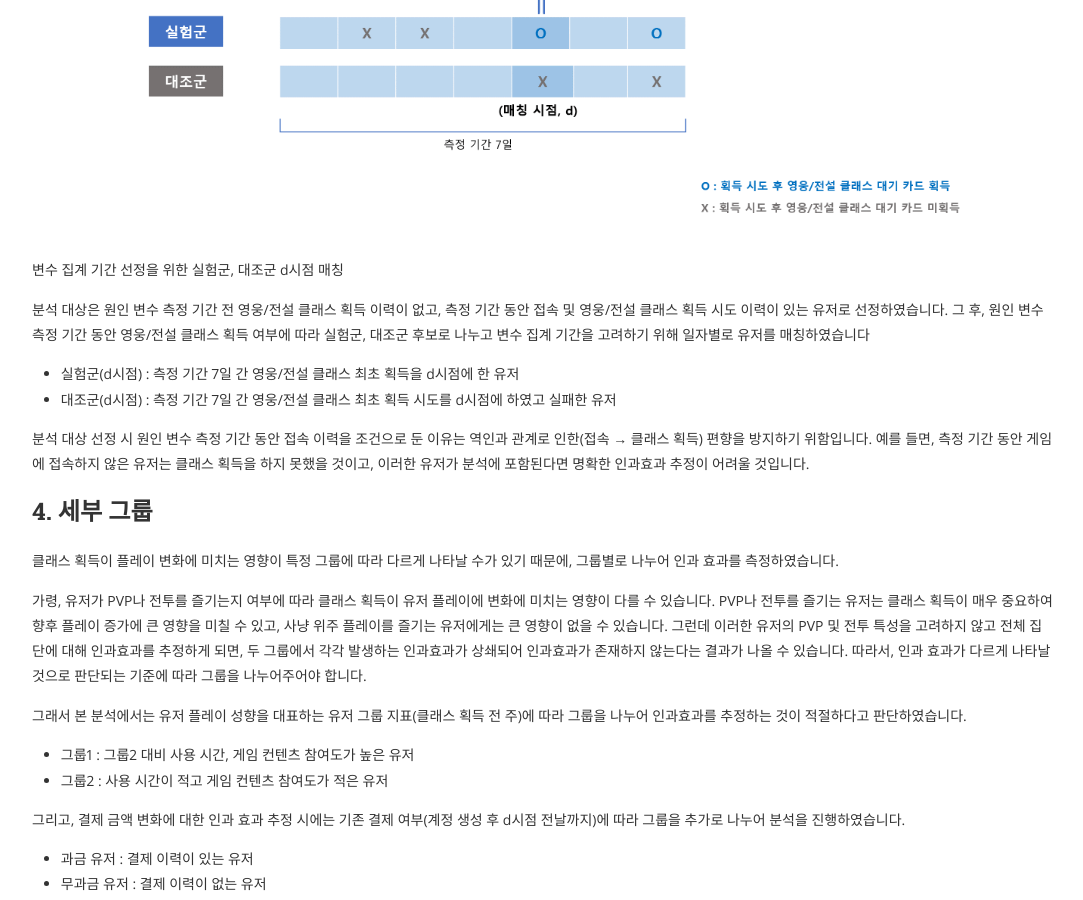
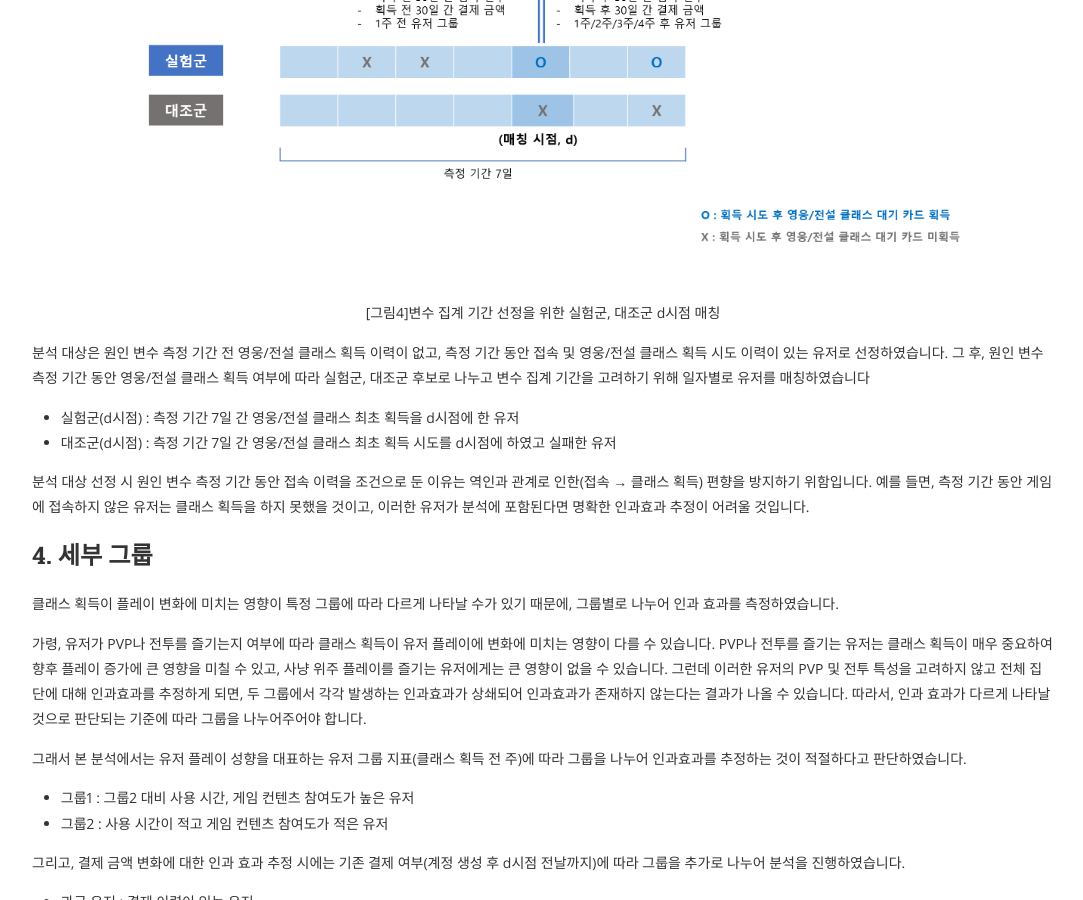
Before and after one commit to kurossncsoft/kurossncsoft.github.io, a Jekyll site: the page built from _posts/2021-05-10-class_get_causal_analysis.md, in a window 1280 px wide and 900 px high, scrolled down 5993 px. Shown: the whole window, without its empty margins (97-1180 px from the left). Built offline with Jekyll 4.4.1, drawn with Linux system fonts in a browser that asks for light colours; nearby versions of some CDN libraries; comment, search, counter and statistics services are not loaded; some of the changed text lies outside the part shown.

Commit message:
그림 제목 center align

```diff
--- a/_posts/2021-05-10-class_get_causal_analysis.md
+++ b/_posts/2021-05-10-class_get_causal_analysis.md
@@ -48,7 +48,9 @@ cover: "/assets/l2m_cover.jpg"
 
 ### confounder(교란 변수)
 
-<p><img src = "/assets/works/class_get_causal_analysis/image1.png" width="50%" /><br>[그림2]원인 변수와 결과 변수에 동시에 영향을 주는 교란 변수</p>
+<p><img src = "/assets/works/class_get_causal_analysis/image1.png" width="50%" /><br><p align="center">[그림2]원인 변수와 결과 변수에 동시에 영향을 주는 교란 변수</p></p>
+
+
 
 * 애초에 게임에 애착이 많은 유저는 클래스 획득 가능성이 높을 수 있으며, 플레이 변화가 증가할 가능성(게임을 열심히 함)도 높을 수 있습니다.
 * 게임에 대한 애착도가 클래스 획득과 플레이 변화에 동시에 영향을 주기 때문에, 실제로 클래스 획득과 플레이 변화 간에 인과 관계가 없더라도 "상관성"이 생길 수 있습니다.(위에서 예를 들어 설명한 회귀식의 결과는 "인과 관계"가 아니라 교란 변수에 의한 "상관성"일 가능성이 높습니다)
@@ -62,7 +64,9 @@ cover: "/assets/l2m_cover.jpg"
 
 원인 변수와 결과 변수 사이에 특정 종속 관계가 생기게 됩니다. 이는 해당 종속 관계를 만족하는 원인 변수, 결과 변수 값을 갖는 샘플들만 남게 됨을 의미합니다. 그리고 이는 편향이 발생시키는데 이를 collider bias라고 부릅니다.
 
-<p><img src = "/assets/works/class_get_causal_analysis/image2.png" width="50%" /><br>[그림3]원인 변수와 결과 변수에 동시에 영향을 받는 collider</p>
+<p><img src = "/assets/works/class_get_causal_analysis/image2.png" width="50%" /><br><p align="center">[그림3]원인 변수와 결과 변수에 동시에 영향을 받는 collider</p></p>
+
+
 
 즉, 실제로는 원인 변수와 결과 변수 간 인과 관계가 없더라도 collider를 통제하여 추정하면 원인 변수와 결과 변수 간에 상관성이 생기게 됩니다. 그리고 우리는 그 상관성을 인과 관계로 오해할 수 있기 때문에 collider는 통제 대상에서 제외해야하는 것입니다.
 
@@ -130,7 +134,7 @@ cover: "/assets/l2m_cover.jpg"
 
 ## 3. 대상 선정
 
-<p><img src = "/assets/works/class_get_causal_analysis/image3.png" alt="변수 집계 기간 선정을 위한 실험군, 대조군 d시점 매칭" width="90%" /><br>변수 집계 기간 선정을 위한 실험군, 대조군 d시점 매칭</p>
+<p><img src = "/assets/works/class_get_causal_analysis/image3.png" width="90%" /><br><p align="center">[그림4]변수 집계 기간 선정을 위한 실험군, 대조군 d시점 매칭</p></p>
 
 분석 대상은 원인 변수 측정 기간 전 영웅/전설 클래스 획득 이력이 없고, 측정 기간 동안 접속 및 영웅/전설 클래스 획득 시도 이력이 있는 유저로 선정하였습니다. 그 후, 원인 변수 측정 기간 동안 영웅/전설 클래스 획득 여부에 따라 실험군, 대조군 후보로 나누고 변수 집계 기간을 고려하기 위해 일자별로 유저를 매칭하였습니다
 
@@ -175,7 +179,7 @@ cover: "/assets/l2m_cover.jpg"
 
 ### 5-1. 접속 일수 변화 인과 다이어그램
 
-<p><img src = "/assets/works/class_get_causal_analysis/image4.png" width="70%" /><br>[그림4]접속 일수 변화에 대한 인과 다이어그램</p>
+<p><img src = "/assets/works/class_get_causal_analysis/image4.png" width="70%" /><br><p align="center">[그림5]접속 일수 변화에 대한 인과 다이어그램</p></p>
 
 1번 조건
 
@@ -203,7 +207,7 @@ cover: "/assets/l2m_cover.jpg"
 
 ### 5-2. 결제 금액 변화 인과 다이어그램
 
-<p><img src = "/assets/works/class_get_causal_analysis/image5.png" width="60%" /><br>[그림5]결제 금액 변화에 대한 인과 다이어그램</p>
+<p><img src = "/assets/works/class_get_causal_analysis/image5.png" width="60%" /><br><p align="center">[그림6]결제 금액 변화에 대한 인과 다이어그램</p></p>
 
 위의 방식과 마찬가지로 최종 통제 변수를 선정하여 모델을 설계하면 아래와 같습니다.
 
```
